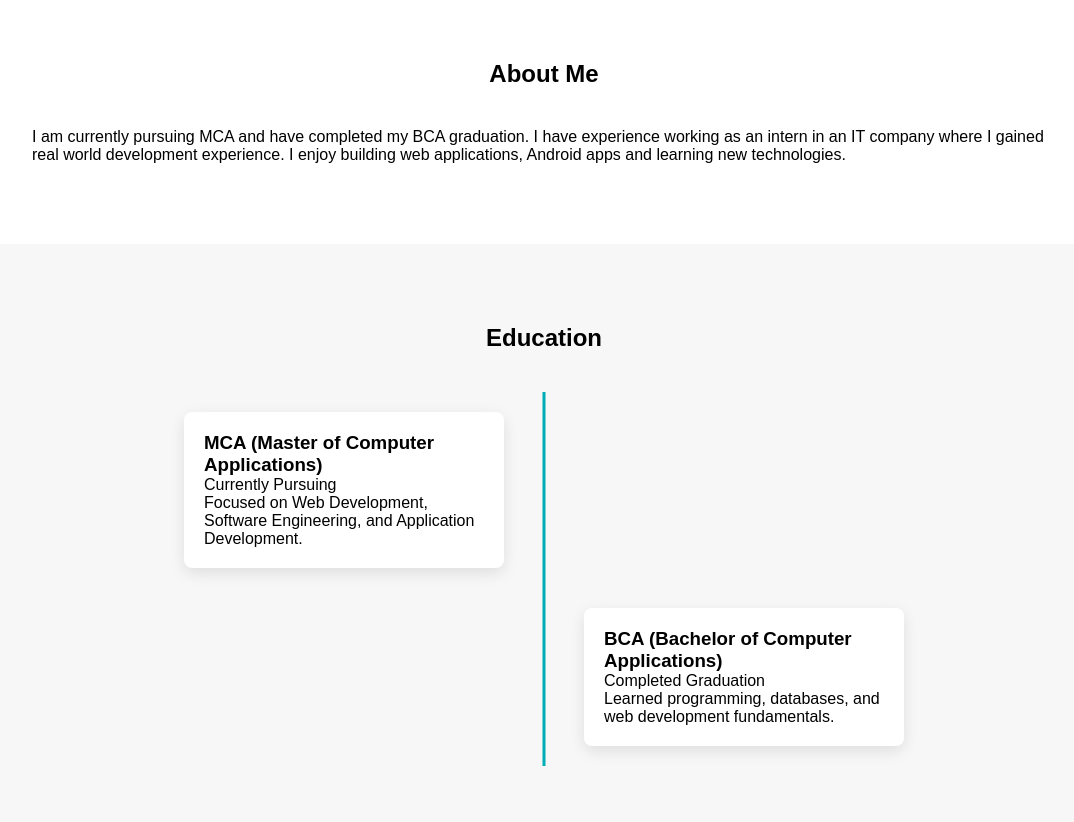
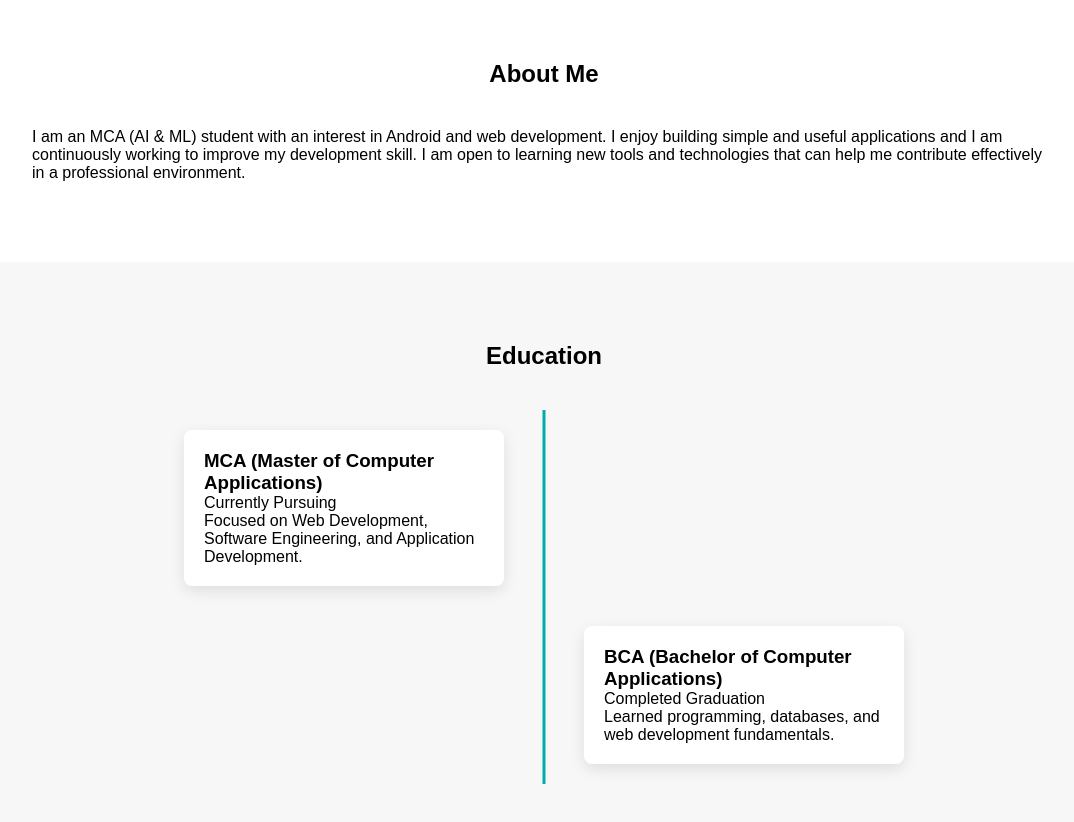
Before and after one commit to Daredevil2810/portfolio, a plain HTML site: page index.html in a window 1280 px wide. Shown: the part 820-1642 px from the top of the page, without its empty margins (96-1170 px from the left). Drawn offline with nearby package versions, Linux system fonts and the light colour scheme.

Commit message:
updated About Me section

```diff
--- a/index.html
+++ b/index.html
@@ -68,10 +68,9 @@
     <h2>About Me</h2>
 
     <p>
-        I am currently pursuing MCA and have completed my BCA graduation.
-        I have experience working as an intern in an IT company where I gained
-        real world development experience. I enjoy building web applications,
-        Android apps and learning new technologies.
+        I am an MCA (AI & ML) student with an interest in Android and web development. I enjoy building simple and
+        useful applications and I am continuously working to improve my development skill. I am open to learning new
+        tools and technologies that can help me contribute effectively in a professional environment.
     </p>
 
 </section>
```
